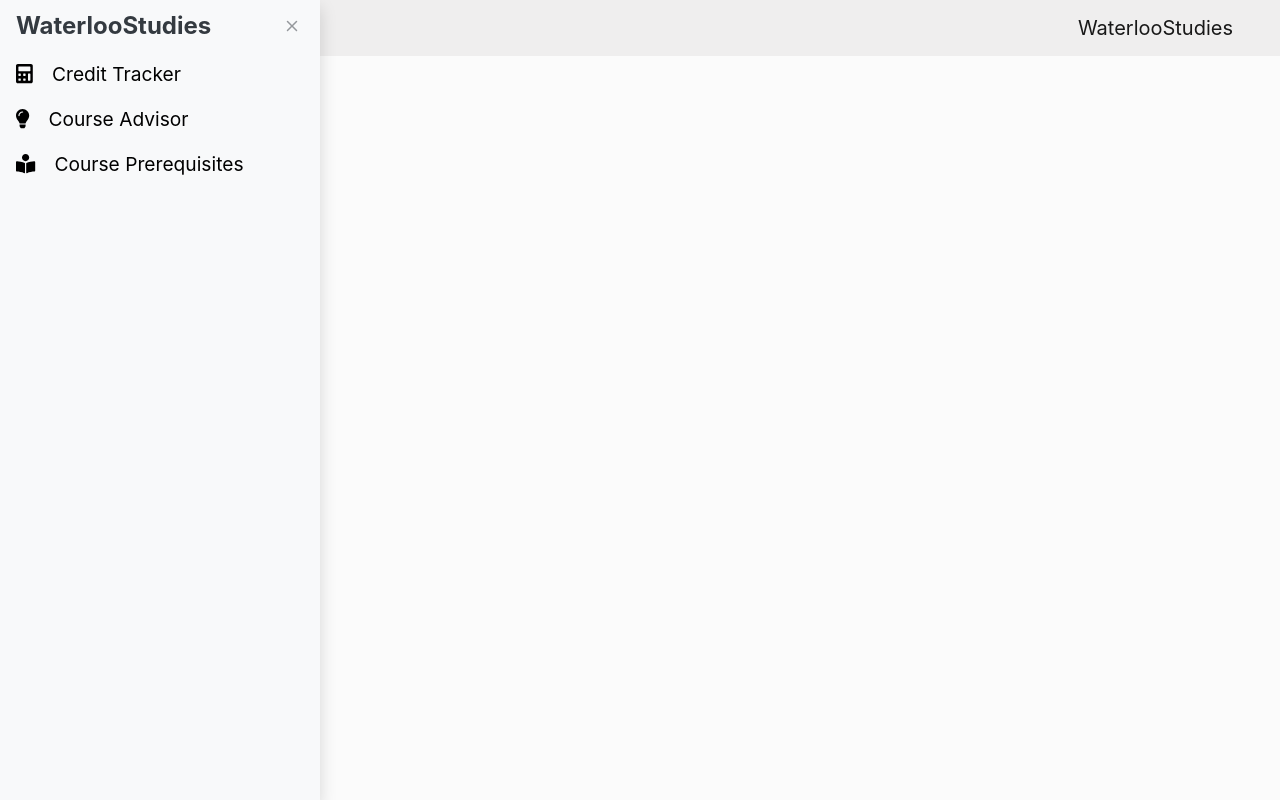
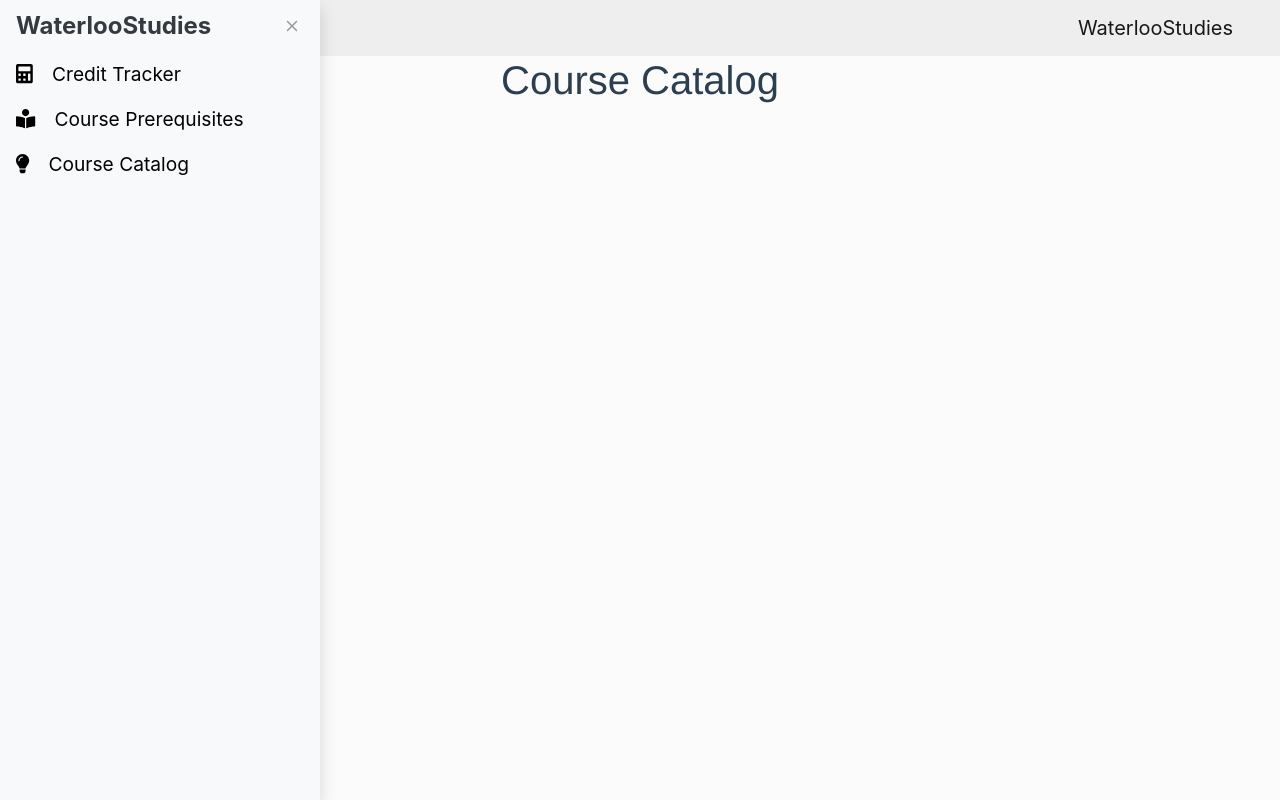
Before and after one commit to s34fu/WaterlooStudies, a Vue app: page /course_catalog in a window 1280 px wide. Both pictures are taken after a click on the button 51 px from the left and 28 px from the top of the page. Built offline with nearby package versions, Linux system fonts and the light colour scheme.

Commit message:
added Course Catalog

```diff
--- a/src/App.vue
+++ b/src/App.vue
@@ -13,14 +13,14 @@
 						<font-awesome-icon icon="calculator" /><span class="sidebar-item-text">Credit Tracker</span>
 					</p>
 				</router-link>
-				<router-link to="/course_advisor" class="sidebar-item">
-					<p>
-						<font-awesome-icon icon="lightbulb" /><span class="sidebar-item-text">Course Advisor</span>
-					</p>
-				</router-link>
 				<router-link to="/course_prereq" class="sidebar-item">
 					<p>
 						<font-awesome-icon icon="book-reader" /><span class="sidebar-item-text">Course Prerequisites</span>
+					</p>
+				</router-link>
+				<router-link to="/course_catalog" class="sidebar-item">
+					<p>
+						<font-awesome-icon icon="lightbulb" /><span class="sidebar-item-text">Course Catalog</span>
 					</p>
 				</router-link>
 			</div>
--- a/src/router/index.js
+++ b/src/router/index.js
@@ -1,4 +1,4 @@
-import CourseAdvisor from '@/views/CourseAdvisor.vue';
+import CourseCatalog from '@/views/CourseCatalog.vue';
 import CoursePrereq from '@/views/CoursePrereq.vue';
 import CreditTracker from '@/views/CreditTracker.vue';
 import Home from '@/views/Home.vue';
@@ -19,14 +19,14 @@ const routes = [
 		component: CreditTracker
 	},
 	{
-		path: '/course_advisor',
-		name: 'CourseAdvisor',
-		component: CourseAdvisor
-	},
-	{
 		path: '/course_prereq',
 		name: 'CoursePreqre',
 		component: CoursePrereq
+	},
+	{
+		path: '/course_catalog',
+		name: 'CourseCatalog',
+		component: CourseCatalog
 	}
 	// {
 	// 	path: '/about',
--- a/src/views/CourseAdvisor.vue
+++ /dev/null
@@ -1,5 +0,0 @@
-<template>
-	<div class="container">
-		<h1>Course Advisor</h1>
-	</div>
-</template>
--- /dev/null
+++ b/src/views/CourseCatalog.vue
@@ -0,0 +1,5 @@
+<template>
+    <div class="container">
+		<h1>Course Catalog</h1>
+	</div>
+</template>
--- a/src/views/Home.vue
+++ b/src/views/Home.vue
@@ -13,7 +13,7 @@
 								<Menu :route="'/credit_tracker'" :faIcon="'calculator'" :toolTip="'Credit Tracker'"/>
 							</div>
 							<div class="col">
-								<Menu :route="'/course_advisor'" :faIcon="'lightbulb'" :toolTip="'Course Advisor'" />
+								<Menu :route="'/course_catalog'" :faIcon="'lightbulb'" :toolTip="'Course Catalog'" />
 							</div>
 							<div class="col">
 								<Menu :route="'/course_prereq'" :faIcon="'book-reader'" :toolTip="'Course Prerequisites'"/>
```
